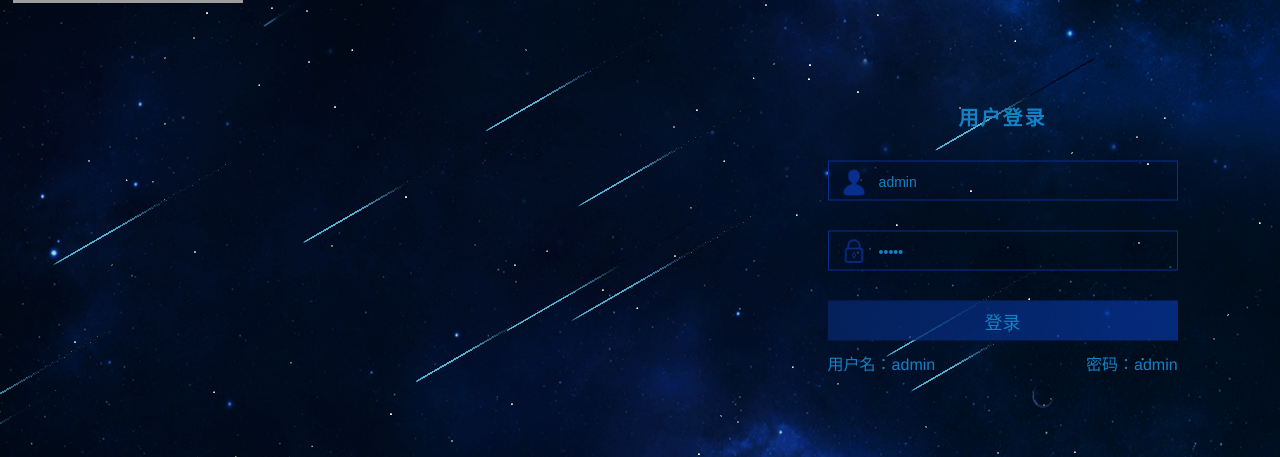
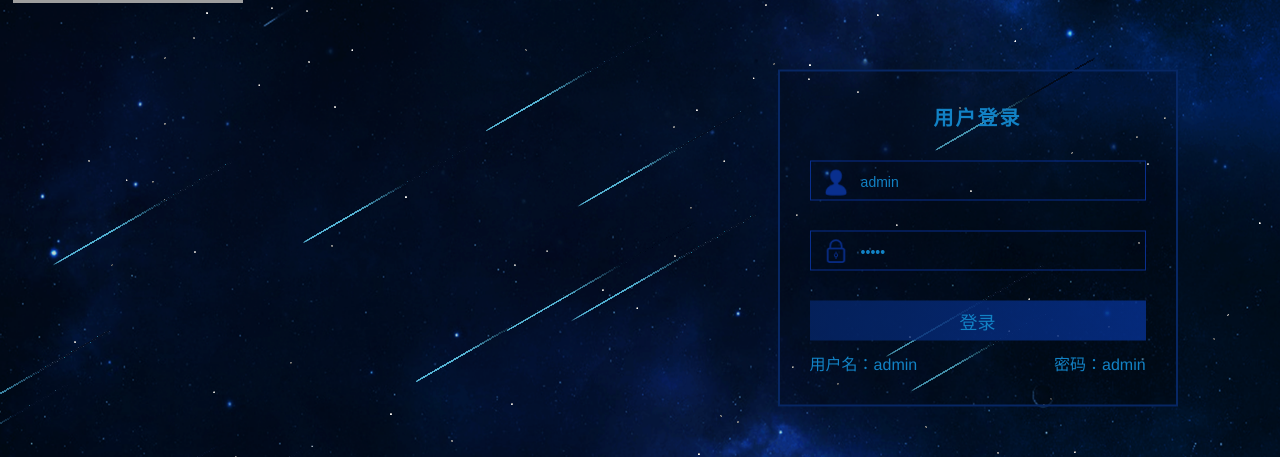
Before and after one commit to MRLIYAN/vue-system-template, a Vue app: page /login in a window 1280 px wide. Shown: the part 162-619 px from the top of the page. Built offline with nearby package versions, Linux system fonts and the light colour scheme; grey boxes are pictures that could not be loaded.

Commit message:
登录页样式修改

```diff
--- a/src/views/login/index.vue
+++ b/src/views/login/index.vue
@@ -68,12 +68,15 @@ $color:#1282c5;
    }
 
    .ctain{
-      width:350px;
+      width:400px;
       height:auto;
       position:absolute;
       top:50%;
       right: 8%;
       transform: translate(0,-50%);
+      padding:30px;
+      border:2px solid #072764;
+      background: rgba(0,0,0,0.2);
    }
 
    .title{
```
